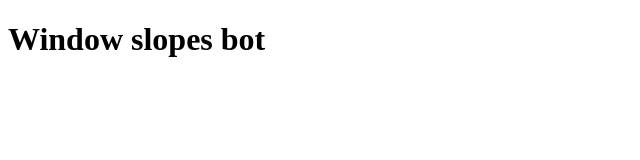
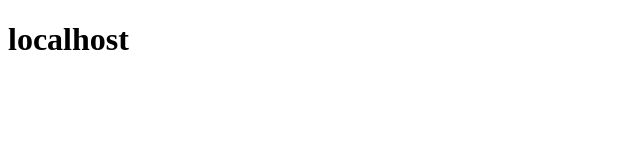
Before and after one commit to kastrbl4nik/window-slopes-bot, a website: page index.html in a window 1280 px wide. Shown: the whole page, without its empty margins (0-640 px from the left). Drawn offline with Linux system fonts and the light colour scheme.

Commit message:
Update index.html

```diff
--- a/index.html
+++ b/index.html
@@ -4,6 +4,9 @@
     <title>Document</title>
 </head>
 <body>
-    <h1>Window slopes bot</h1>
+    <h1 id="host"></h1>
 </body>
+<script>
+    document.getElementById('host').innerText = location.host
+</script>
 </html>
```
